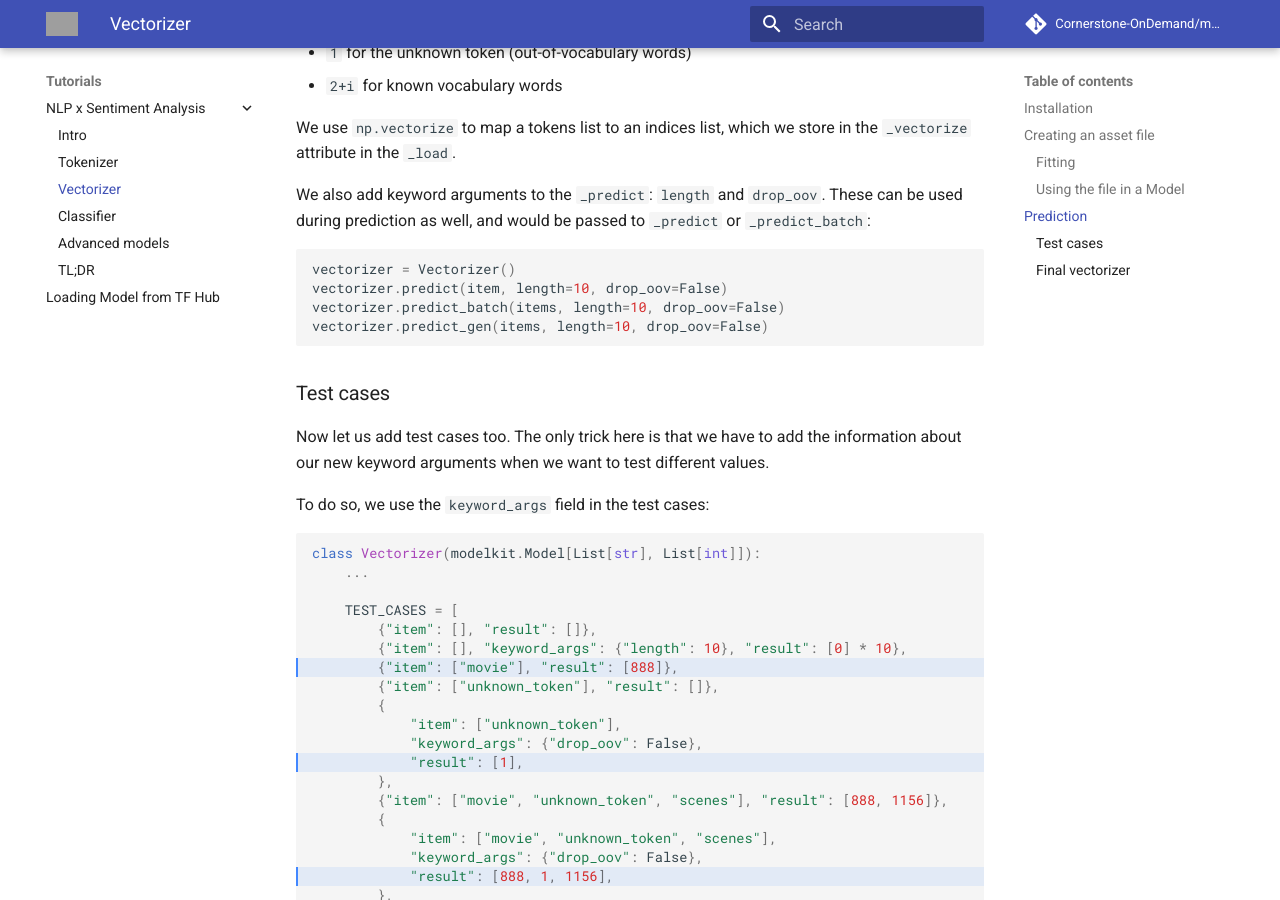
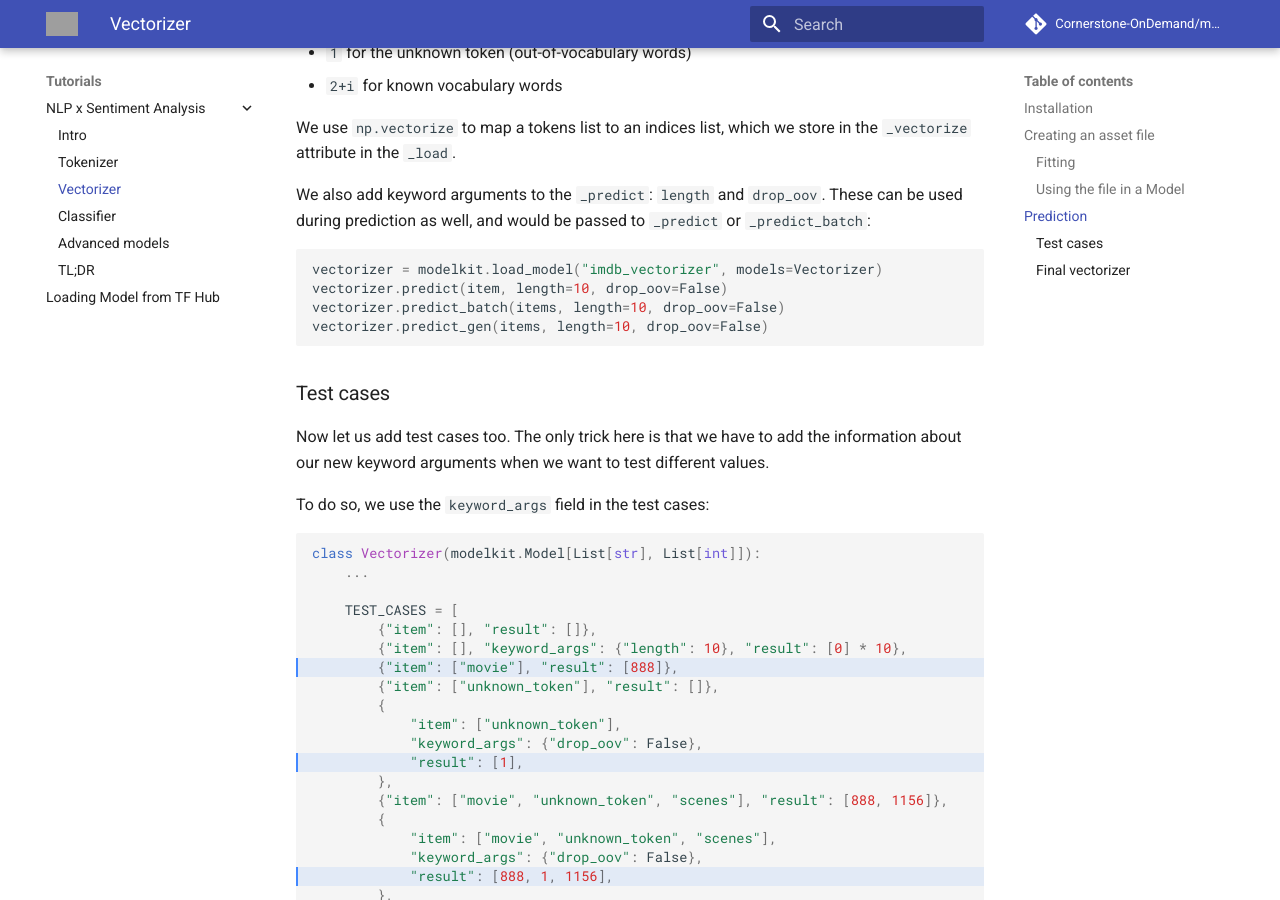
Before and after one commit to Cornerstone-OnDemand/modelkit, an MkDocs documentation site: the page built from docs/examples/nlp_sentiment/vectorizer.md, in a window 1280 px wide and 900 px high, scrolled down 4184 px. Built offline with MkDocs 1.6.1 and Material for MkDocs 9.7.7, drawn with Linux system fonts in a browser that asks for light colours; comment, search, counter and statistics services are not loaded; grey boxes are pictures that could not be loaded.

Commit message:
fix tuto outdated class instantiation

````diff
--- a/docs/examples/nlp_sentiment/vectorizer.md
+++ b/docs/examples/nlp_sentiment/vectorizer.md
@@ -186,7 +186,7 @@ We use `np.vectorize` to map a tokens list to an indices list, which we store in
 We also add keyword arguments to the `_predict`:  `length` and `drop_oov`. These can be used during prediction as well, and would be passed to `_predict` or `_predict_batch`:
 
 ```python
-vectorizer = Vectorizer()
+vectorizer = modelkit.load_model("imdb_vectorizer", models=Vectorizer)
 vectorizer.predict(item, length=10, drop_oov=False)
 vectorizer.predict_batch(items, length=10, drop_oov=False)
 vectorizer.predict_gen(items, length=10, drop_oov=False)
````
